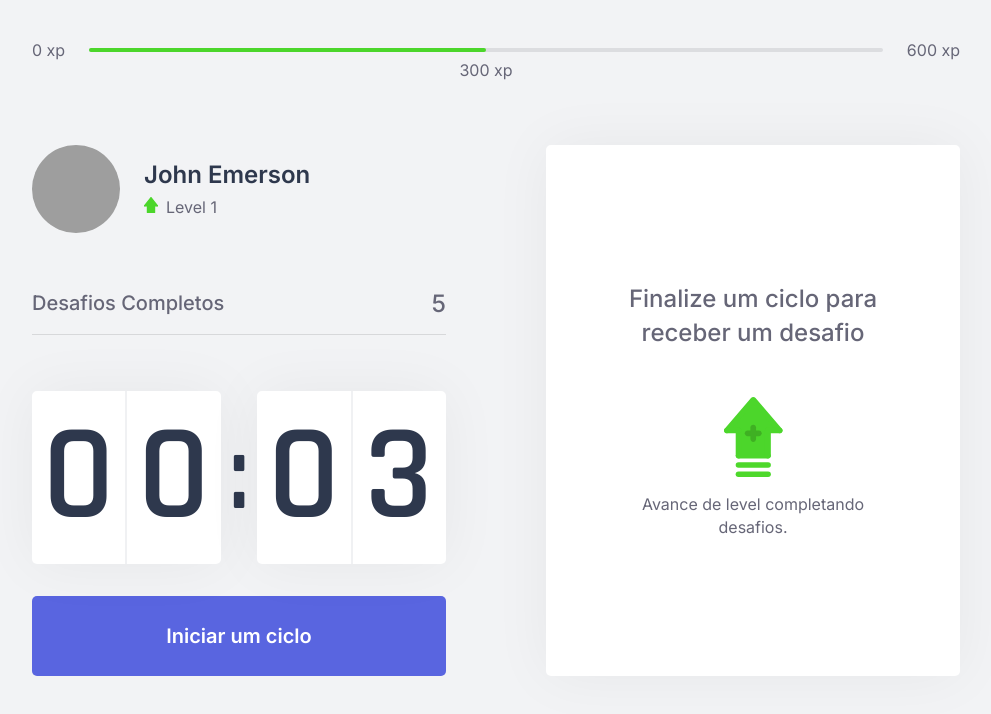
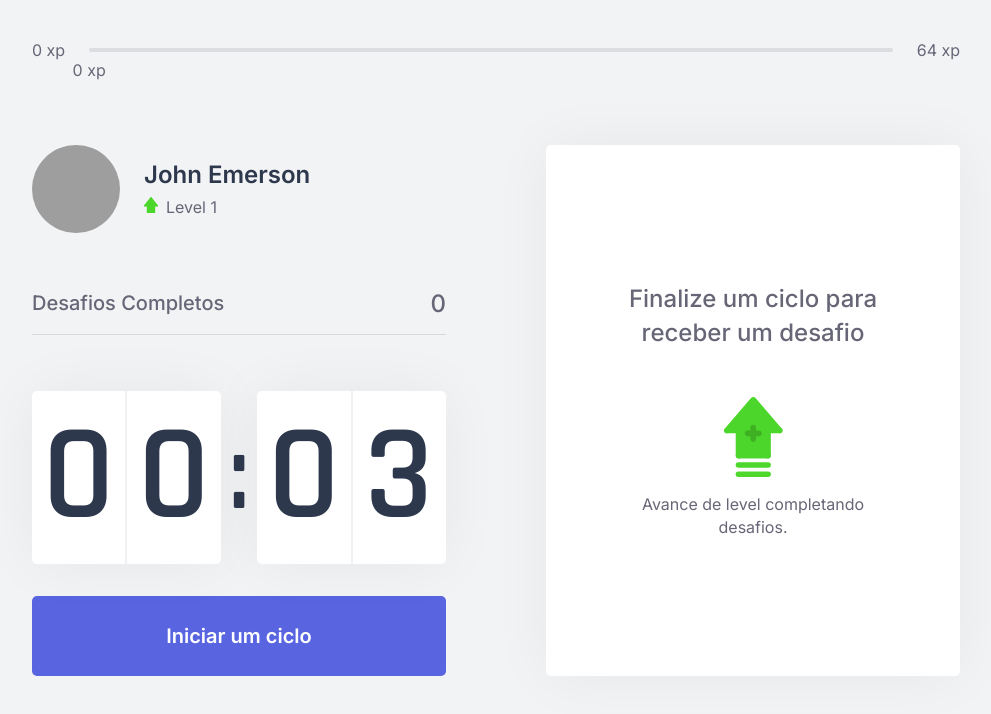
Before and after one commit to JohnEmerson1406/moveit, a Next.js app: page / in a window 1280 px wide. Shown: the top 714 px of the page, without its empty margins (144-1135 px from the left). Built offline with nearby package versions, Linux system fonts and the light colour scheme; grey boxes are pictures that could not be loaded.

Commit message:
feat: add context to components

```diff
--- a/src/components/ChallengeBox.tsx
+++ b/src/components/ChallengeBox.tsx
@@ -3,7 +3,7 @@
 import styles from '../styles/components/ChallengeBox.module.css';
 
 export function ChallengeBox() {
-  const { activeChallenge } = useContext(ChallengesContext);
+  const { activeChallenge, resetChallenge } = useContext(ChallengesContext);
 
   return (
     <div className={styles.challengeBoxContainer}>
@@ -22,6 +22,7 @@
             <button
               type="button"
               className={styles.challengeFailedButton}
+              onClick={resetChallenge}
             >
               Falhei
             </button>
--- a/src/components/CompletedChallenges.tsx
+++ b/src/components/CompletedChallenges.tsx
@@ -1,10 +1,14 @@
+import { useContext } from 'react';
+import { ChallengesContext } from '../contexts/ChallengesContext';
 import styles from '../styles/components/CompletedChallenges.module.css';
 
 export function CompletedChallenges() {
+  const { challengesCompleted } = useContext(ChallengesContext);
+
   return (
     <div className={styles.completedChallengesContainer}>
       <span>Desafios Completos</span>
-      <span>5</span>
+      <span>{challengesCompleted}</span>
     </div>
   );
 }
--- a/src/components/ExperienceBar.tsx
+++ b/src/components/ExperienceBar.tsx
@@ -1,17 +1,23 @@
+import { useContext } from 'react';
+import { ChallengesContext } from '../contexts/ChallengesContext';
 import styles from '../styles/components/ExperienceBar.module.css';
 
 export function ExperienceBar() {
+  const { currentExperience, experienceToNextLevel } = useContext(ChallengesContext);
+
+  const percentToNextLevel = Math.round(currentExperience * 100) / experienceToNextLevel;
+
   return (
     <header className={styles.experienceBar}>
       <span>0 xp</span>
       <div>
-        <div style={{ width: '50%' }}></div>
+        <div style={{ width: `${percentToNextLevel}%` }}></div>
 
-        <span className={styles.currentExperience} style={{ left: '50%' }}>
-          300 xp
+        <span className={styles.currentExperience} style={{ left: `${percentToNextLevel}%` }}>
+          {currentExperience} xp
         </span>
       </div>
-      <span>600 xp</span>
+      <span>{experienceToNextLevel} xp</span>
     </header>
   )
 }
--- a/src/contexts/ChallengesContext.tsx
+++ b/src/contexts/ChallengesContext.tsx
@@ -11,9 +11,11 @@
   level: number;
   currentExperience: number;
   challengesCompleted: number;
+  experienceToNextLevel: number;
+  activeChallenge: Challenge;
   levelUp: () => void;
   startNewChallenge: () => void;
-  activeChallenge: Challenge;
+  resetChallenge: () => void;
 }
 
 interface ChallengesProviderProps {
@@ -29,6 +31,8 @@
 
   const [activeChallenge, setActiveChallenge] = useState(null);
 
+  const experienceToNextLevel = Math.pow((level + 1) * 4, 2)
+
   function levelUp() {
     setLevel(level + 1)
   }
@@ -40,6 +44,10 @@
     setActiveChallenge(challenge);
   }
 
+  function resetChallenge() {
+    setActiveChallenge(null);
+  }
+
   return (
     <ChallengesContext.Provider
       value={{
@@ -49,6 +57,8 @@
         levelUp,
         startNewChallenge,
         activeChallenge,
+        resetChallenge,
+        experienceToNextLevel,
       }}
     >
       { children }
```
